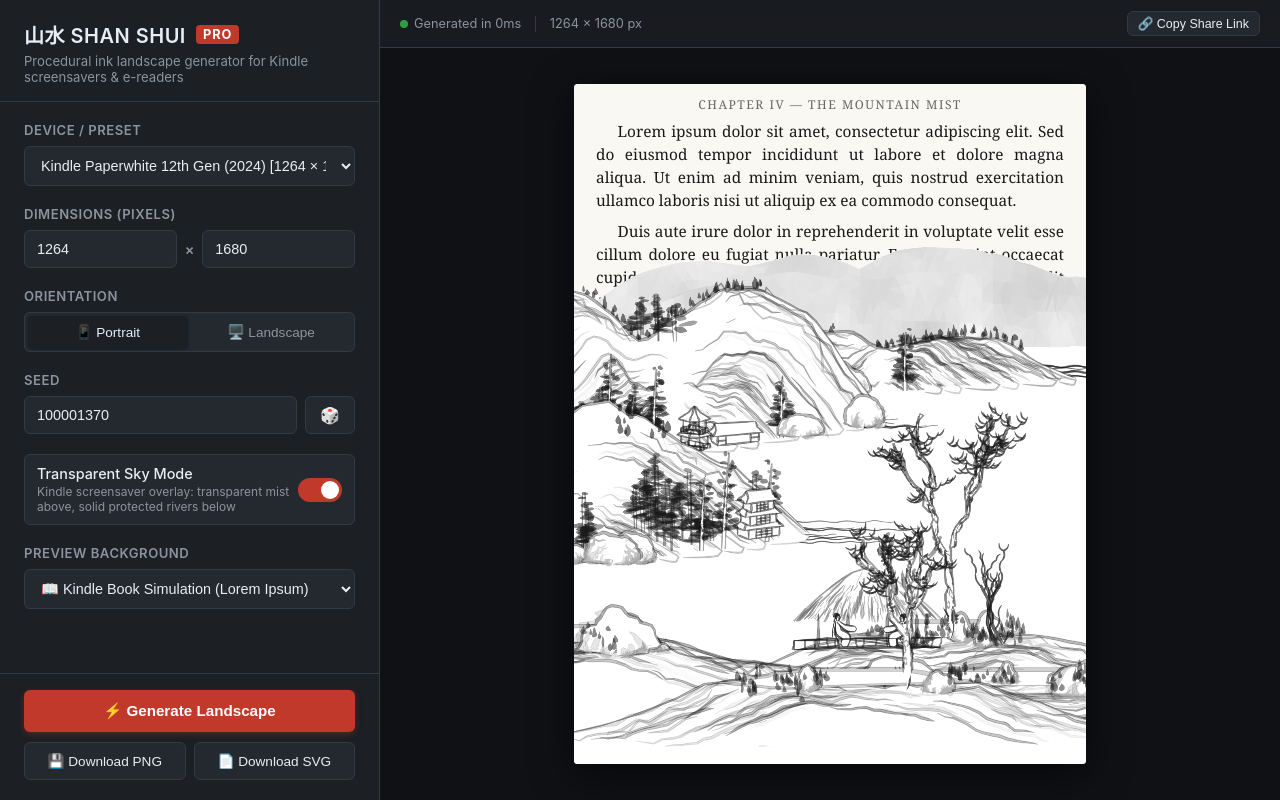
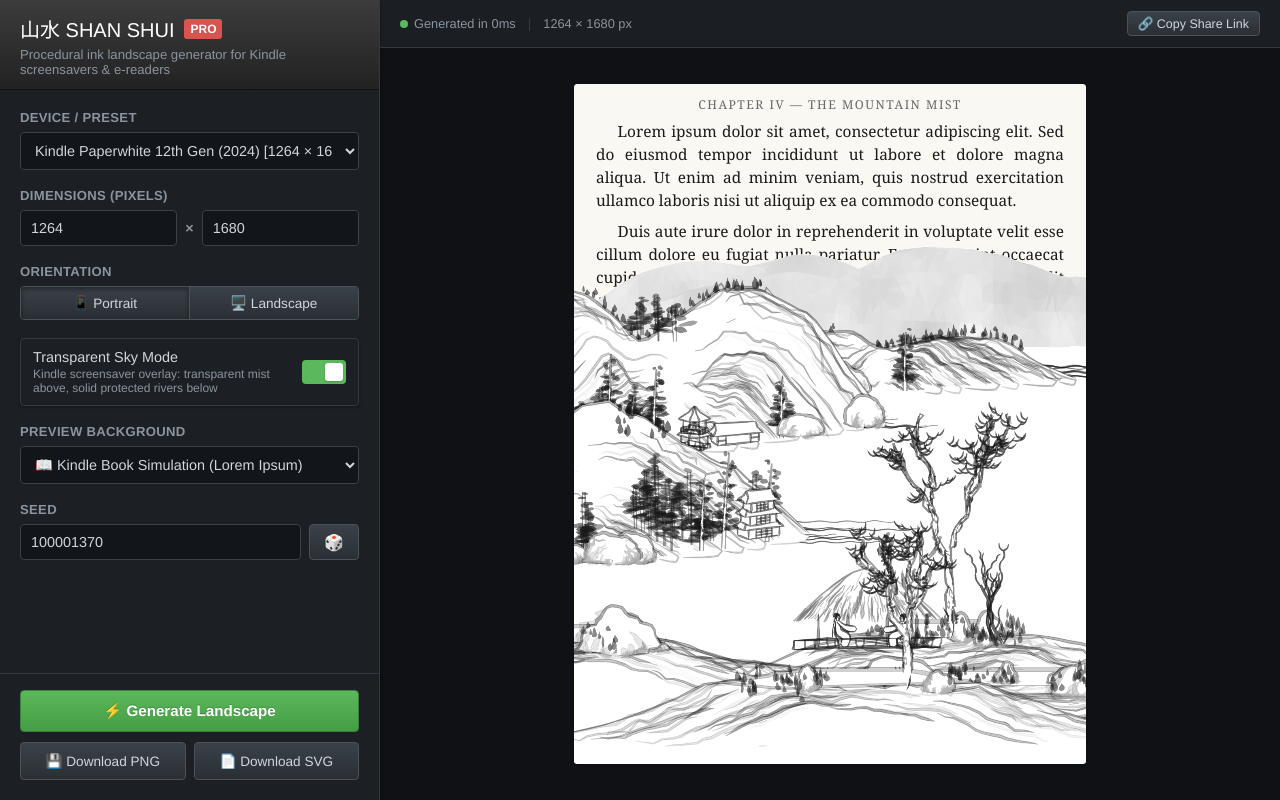
Before and after one commit to nar-io/shan-shui-generator, a plain HTML site: page docs/index.html in a window 1280 px wide. Drawn offline with Linux system fonts and the light colour scheme.

Commit message:
UI: move seed control to bottom, restyle with 2010s-era dark theme

```diff
--- a/docs/index.html
+++ b/docs/index.html
@@ -7,52 +7,48 @@
   <style>
     :root {
       --bg-main: #141619;
-      --bg-panel: #1c1f24;
-      --bg-panel-subtle: #242930;
-      --border-color: #333a44;
-      --accent: #c0392b;
-      --accent-hover: #e74c3c;
-      --text-main: #e6edf3;
+      --bg-panel: #1c2025;
+      --border-color: #343a41;
+      --accent: #5cb85c;
+      --accent-dark: #449d44;
+      --text-main: #d0d6dd;
       --text-muted: #8b949e;
-      --font-ui: -apple-system, BlinkMacSystemFont, "Segoe UI", Roboto, Helvetica, Arial, sans-serif;
+      --font-ui: "Helvetica Neue", Helvetica, Arial, sans-serif;
     }
 
-    * {
-      box-sizing: border-box;
-      margin: 0;
-      padding: 0;
-    }
+    * { box-sizing: border-box; margin: 0; padding: 0; }
 
     body {
       font-family: var(--font-ui);
-      background-color: var(--bg-main);
+      background: var(--bg-main);
       color: var(--text-main);
       display: flex;
       height: 100vh;
       overflow: hidden;
     }
 
-    /* Sidebar controls */
     .sidebar {
       width: 380px;
       min-width: 340px;
-      background-color: var(--bg-panel);
+      background: var(--bg-panel);
       border-right: 1px solid var(--border-color);
       display: flex;
       flex-direction: column;
       height: 100%;
       z-index: 10;
+      box-shadow: 0 1px 3px rgba(0,0,0,0.5);
     }
 
     .header {
-      padding: 20px 24px 16px;
-      border-bottom: 1px solid var(--border-color);
+      padding: 14px 20px 12px;
+      color: #fff;
+      background: linear-gradient(#3c3c3c, #222);
+      border-bottom: 1px solid #111;
     }
 
     .header h1 {
       font-size: 1.25rem;
-      font-weight: 600;
-      letter-spacing: 0.5px;
+      font-weight: 500;
       display: flex;
       align-items: center;
       gap: 10px;
@@ -60,41 +56,32 @@
 
     .seal-badge {
       display: inline-block;
-      background-color: var(--accent);
+      background: #d9534f;
       color: #fff;
-      font-size: 0.8rem;
-      padding: 2px 7px;
-      border-radius: 4px;
+      font-size: 0.75rem;
+      padding: 3px 6px;
+      border-radius: 3px;
       font-weight: 700;
-      letter-spacing: 1px;
     }
 
-    .header p {
-      font-size: 0.82rem;
-      color: var(--text-muted);
-      margin-top: 4px;
-    }
+    .header p { font-size: 0.82rem; color: #8b949e; margin-top: 4px; }
 
     .controls-body {
       flex: 1;
       overflow-y: auto;
-      padding: 20px 24px;
+      padding: 20px;
       display: flex;
       flex-direction: column;
-      gap: 20px;
+      gap: 18px;
     }
 
-    .control-group {
-      display: flex;
-      flex-direction: column;
-      gap: 8px;
-    }
+    .control-group { display: flex; flex-direction: column; gap: 7px; }
 
     .control-label {
       font-size: 0.82rem;
       font-weight: 600;
       text-transform: uppercase;
-      letter-spacing: 0.5px;
+      letter-spacing: 0.3px;
       color: var(--text-muted);
       display: flex;
       justify-content: space-between;
@@ -103,18 +90,20 @@
 
     select, input[type="text"], input[type="number"] {
       width: 100%;
-      background-color: var(--bg-panel-subtle);
-      border: 1px solid var(--border-color);
-      border-radius: 6px;
-      padding: 10px 12px;
+      background: #12151a;
+      border: 1px solid #3a4148;
+      border-radius: 4px;
+      padding: 9px 10px;
       color: var(--text-main);
+      font: inherit;
       font-size: 0.9rem;
       outline: none;
-      transition: border-color 0.15s ease;
+      transition: border-color .15s ease, box-shadow .15s ease;
     }
 
     select:focus, input:focus {
-      border-color: #58a6ff;
+      border-color: #66afe9;
+      box-shadow: 0 0 8px rgba(102,175,233,0.6);
     }
 
     .dim-inputs {
@@ -124,118 +113,82 @@
       gap: 8px;
     }
 
-    .dim-separator {
-      color: var(--text-muted);
-      font-weight: 600;
-      font-size: 0.9rem;
-    }
+    .dim-separator { color: var(--text-muted); font-weight: 600; font-size: 0.9rem; }
 
-    /* Orientation toggle buttons */
     .btn-segmented {
       display: grid;
       grid-template-columns: 1fr 1fr;
-      background-color: var(--bg-panel-subtle);
-      padding: 3px;
-      border-radius: 6px;
-      border: 1px solid var(--border-color);
-      gap: 4px;
+      background: #2a2f35;
+      border: 1px solid #4a525a;
+      border-radius: 4px;
+      overflow: hidden;
     }
 
     .btn-segmented button {
-      background: none;
-      border: none;
-      color: var(--text-muted);
+      background: linear-gradient(#3a4148, #2a2f35);
+      border: 0;
+      border-right: 1px solid #4a525a;
+      color: #d0d6dd;
       padding: 8px;
+      font: inherit;
       font-size: 0.85rem;
-      font-weight: 500;
       cursor: pointer;
+    }
+
+    .btn-segmented button:last-child { border-right: 0; }
+    .btn-segmented button:hover { background: #434b54; }
+    .btn-segmented button.active {
+      background: linear-gradient(#3a4148, #2a2f35);
+      box-shadow: inset 0 2px 5px rgba(0,0,0,0.45);
+      color: #d0d6dd;
+    }
+
+    .seed-row { display: flex; gap: 8px; }
+
+    .btn-icon, .btn-secondary {
+      background: linear-gradient(#3a4148, #2a2f35);
+      border: 1px solid #4a525a;
+      color: #d0d6dd;
       border-radius: 4px;
-      transition: all 0.15s ease;
+      cursor: pointer;
+    }
+
+    .btn-icon {
+      padding: 0 14px;
+      font-size: 1rem;
       display: flex;
       align-items: center;
       justify-content: center;
-      gap: 6px;
     }
 
-    .btn-segmented button.active {
-      background-color: var(--bg-panel);
-      color: var(--text-main);
-      box-shadow: 0 1px 3px rgba(0,0,0,0.3);
-    }
+    .btn-icon:hover, .btn-secondary:hover { background: linear-gradient(#434b54, #343b42); border-color: #5b6670; }
 
-    /* Seed input with buttons */
-    .seed-row {
-      display: flex;
-      gap: 8px;
-    }
-
-    .btn-icon {
-      background-color: var(--bg-panel-subtle);
-      border: 1px solid var(--border-color);
-      color: var(--text-main);
-      border-radius: 6px;
-      padding: 0 14px;
-      font-size: 1rem;
-      cursor: pointer;
-      display: flex;
-      align-items: center;
-      justify-content: center;
-      transition: background 0.15s ease;
-    }
-
-    .btn-icon:hover {
-      background-color: var(--border-color);
-    }
-
-    /* Toggle switch row */
     .toggle-row {
       display: flex;
       align-items: center;
       justify-content: space-between;
       padding: 10px 12px;
-      background-color: var(--bg-panel-subtle);
-      border: 1px solid var(--border-color);
-      border-radius: 6px;
+      background: #1c2025;
+      border: 1px solid #343a41;
+      border-radius: 4px;
       cursor: pointer;
+      box-shadow: 0 1px 3px rgba(0,0,0,0.35);
     }
 
-    .toggle-info {
-      display: flex;
-      flex-direction: column;
-      gap: 2px;
-    }
+    .toggle-info { display: flex; flex-direction: column; gap: 2px; }
+    .toggle-title { font-size: 0.9rem; font-weight: 500; }
+    .toggle-desc { font-size: 0.75rem; color: var(--text-muted); }
 
-    .toggle-title {
-      font-size: 0.9rem;
-      font-weight: 500;
-    }
-
-    .toggle-desc {
-      font-size: 0.75rem;
-      color: var(--text-muted);
-    }
-
-    .switch {
-      position: relative;
-      display: inline-block;
-      width: 44px;
-      height: 24px;
-      flex-shrink: 0;
-    }
-
-    .switch input {
-      opacity: 0;
-      width: 0;
-      height: 0;
-    }
+    .switch { position: relative; display: inline-block; width: 44px; height: 24px; flex-shrink: 0; }
+    .switch input { opacity: 0; width: 0; height: 0; }
 
     .slider {
       position: absolute;
       cursor: pointer;
       top: 0; left: 0; right: 0; bottom: 0;
-      background-color: #484f58;
+      background: #999;
       transition: .2s;
-      border-radius: 24px;
+      border-radius: 4px;
     }
 
     .slider:before {
@@ -245,22 +198,17 @@
       width: 18px;
       left: 3px;
       bottom: 3px;
-      background-color: white;
+      background: #fff;
       transition: .2s;
-      border-radius: 50%;
+      border-radius: 3px;
+      box-shadow: 0 1px 2px rgba(0,0,0,0.2);
     }
 
-    input:checked + .slider {
-      background-color: var(--accent);
-    }
+    input:checked + .slider { background: #5cb85c; }
+    input:checked + .slider:before { transform: translateX(20px); }
 
-    input:checked + .slider:before {
-      transform: translateX(20px);
-    }
-
-    /* Action buttons in footer */
     .sidebar-footer {
-      padding: 16px 24px 20px;
+      padding: 16px 20px 20px;
       border-top: 1px solid var(--border-color);
       display: flex;
       flex-direction: column;
@@ -268,68 +216,49 @@
     }
 
     .btn-primary {
-      background-color: var(--accent);
-      color: white;
-      border: none;
-      border-radius: 6px;
-      padding: 12px;
+      background: linear-gradient(#5cb85c, #449d44);
+      color: #fff;
+      border: 1px solid #398439;
+      border-radius: 4px;
+      padding: 11px;
+      font: inherit;
       font-size: 0.95rem;
       font-weight: 600;
       cursor: pointer;
+      text-shadow: 0 -1px 0 rgba(0,0,0,0.2);
       display: flex;
       align-items: center;
       justify-content: center;
       gap: 8px;
-      transition: background-color 0.15s ease;
-      box-shadow: 0 2px 6px rgba(192, 57, 43, 0.35);
     }
 
-    .btn-primary:hover {
-      background-color: var(--accent-hover);
-    }
-
-    .download-grid {
-      display: grid;
-      grid-template-columns: 1fr 1fr;
-      gap: 8px;
-    }
+    .btn-primary:hover { background: linear-gradient(#449d44, #398439); }
+    .download-grid { display: grid; grid-template-columns: 1fr 1fr; gap: 8px; }
 
     .btn-secondary {
-      background-color: var(--bg-panel-subtle);
-      border: 1px solid var(--border-color);
-      color: var(--text-main);
-      border-radius: 6px;
       padding: 10px;
+      font: inherit;
       font-size: 0.85rem;
-      font-weight: 500;
-      cursor: pointer;
       display: flex;
       align-items: center;
       justify-content: center;
       gap: 6px;
-      transition: all 0.15s ease;
     }
 
-    .btn-secondary:hover {
-      background-color: var(--border-color);
-    }
-
-    /* Main preview stage */
     .preview-stage {
       flex: 1;
       height: 100%;
       display: flex;
       flex-direction: column;
       position: relative;
-      background-color: #0f1115;
+      background: #0f1115;
       overflow: hidden;
     }
 
     .stage-toolbar {
       height: 48px;
-      border-bottom: 1px solid var(--border-color);
-      background-color: rgba(28, 31, 36, 0.8);
-      backdrop-filter: blur(10px);
+      border-bottom: 1px solid #343a41;
+      background: rgba(28,32,37,0.95);
       display: flex;
       align-items: center;
       justify-content: space-between;
@@ -337,27 +266,9 @@
       z-index: 5;
     }
 
-    .toolbar-left, .toolbar-right {
-      display: flex;
-      align-items: center;
-      gap: 12px;
-      font-size: 0.85rem;
-    }
-
-    .status-badge {
-      display: inline-flex;
-      align-items: center;
-      gap: 6px;
-      color: var(--text-muted);
-      font-size: 0.8rem;
-    }
-
-    .status-dot {
-      width: 8px;
-      height: 8px;
-      border-radius: 50%;
-      background-color: #2ea043;
-    }
+    .toolbar-left, .toolbar-right { display: flex; align-items: center; gap: 12px; font-size: 0.85rem; }
+    .status-badge { display: inline-flex; align-items: center; gap: 6px; color: var(--text-muted); font-size: 0.8rem; }
+    .status-dot { width: 8px; height: 8px; border-radius: 50%; background: #5cb85c; }
 
     .canvas-container {
       flex: 1;
@@ -369,49 +280,38 @@
       position: relative;
     }
 
-    /* Preview Canvas Area */
     .viewport-frame {
-      box-shadow: 0 10px 40px rgba(0, 0, 0, 0.6);
+      box-shadow: 0 1px 3px rgba(0,0,0,0.2);
       border-radius: 4px;
       overflow: hidden;
       display: flex;
       align-items: center;
       justify-content: center;
       position: relative;
-      transition: width 0.2s ease, height 0.2s ease;
+      transition: width .2s ease, height .2s ease;
     }
 
-    /* Background Modes */
     .bg-checker {
       background-image:
-        linear-gradient(45deg, #1e2228 25%, transparent 25%),
-        linear-gradient(-45deg, #1e2228 25%, transparent 25%),
-        linear-gradient(45deg, transparent 75%, #1e2228 75%),
-        linear-gradient(-45deg, transparent 75%, #1e2228 75%);
+        linear-gradient(45deg, #ccc 25%, transparent 25%),
+        linear-gradient(-45deg, #ccc 25%, transparent 25%),
+        linear-gradient(45deg, transparent 75%, #ccc 75%),
+        linear-gradient(-45deg, transparent 75%, #ccc 75%);
       background-size: 20px 20px;
-      background-position: 0 0, 0 10px, 10px -10px, -10px 0px;
-      background-color: #14161a;
+      background-position: 0 0, 0 10px, 10px -10px, -10px 0;
+      background-color: #eee;
     }
 
-    .bg-paper {
-      background-color: #f7f4ea;
-    }
+    .bg-paper { background: #f7f4ea; }
+    .bg-dark { background: #121316; }
+    .bg-white { background: #fff; }
 
-    .bg-dark {
-      background-color: #121316;
-    }
-
-    .bg-white {
-      background-color: #ffffff;
-    }
-
-    /* Kindle Preview Simulation Background */
     .kindle-simulation {
       position: absolute;
       top: 0; left: 0; right: 0; bottom: 0;
-      background-color: #faf8f2;
+      background: #faf8f2;
       color: #1a1a1a;
-      font-family: "Georgia", "Baskerville", "Palatino", serif;
+      font-family: Georgia, Baskerville, Palatino, serif;
       padding: 12px 22px 14px;
       display: flex;
       flex-direction: column;
@@ -422,53 +322,17 @@
       line-height: 1.5;
     }
 
-    .kindle-simulation .chapter-head {
-      font-size: 0.76rem;
-      letter-spacing: 1.5px;
-      text-transform: uppercase;
-      text-align: center;
-      opacity: 0.65;
-      margin-bottom: 6px;
-    }
+    .kindle-simulation .chapter-head { font-size: .76rem; letter-spacing: 1.5px; text-transform: uppercase; text-align: center; opacity: .65; margin-bottom: 6px; }
+    .kindle-simulation .text-block { font-size: .96rem; text-align: justify; color: #1a1a1a; flex: 1; overflow: hidden; }
+    .kindle-simulation .text-block p { margin-bottom: 8px; text-indent: 1.4em; }
+    .kindle-simulation .footer-meta { display: flex; justify-content: space-between; font-size: .72rem; opacity: .6; font-family: sans-serif; border-top: 1px solid rgba(0,0,0,.08); padding-top: 6px; margin-top: auto; }
+    #previewCanvas { position: relative; z-index: 2; display: block; max-width: 100%; max-height: 100%; object-fit: contain; }
 
-    .kindle-simulation .text-block {
-      font-size: 0.96rem;
-      text-align: justify;
-      color: #1a1a1a;
-      flex: 1;
-      overflow: hidden;
-    }
-
-    .kindle-simulation .text-block p {
-      margin-bottom: 8px;
-      text-indent: 1.4em;
-    }
-
-    .kindle-simulation .footer-meta {
-      display: flex;
-      justify-content: space-between;
-      font-size: 0.72rem;
-      opacity: 0.6;
-      font-family: sans-serif;
-      border-top: 1px solid rgba(0,0,0,0.08);
-      padding-top: 6px;
-      margin-top: auto;
-    }
-
-    #previewCanvas {
-      position: relative;
-      z-index: 2;
-      display: block;
-      max-width: 100%;
-      max-height: 100%;
-      object-fit: contain;
-    }
-
-    /* Loading overlay */
     .loading-overlay {
       position: absolute;
       top: 0; left: 0; right: 0; bottom: 0;
-      background: rgba(20, 22, 25, 0.7);
+      background: rgba(15,17,21,.85);
+      color: #d0d6dd;
       display: flex;
       flex-direction: column;
       align-items: center;
@@ -477,40 +341,18 @@
       z-index: 20;
       opacity: 0;
       pointer-events: none;
-      transition: opacity 0.2s ease;
+      transition: opacity .2s ease;
     }
 
-    .loading-overlay.active {
-      opacity: 1;
-      pointer-events: auto;
-    }
-
-    .spinner {
-      width: 36px;
-      height: 36px;
-      border: 3px solid rgba(255,255,255,0.2);
-      border-top-color: var(--accent);
-      border-radius: 50%;
-      animation: spin 0.8s linear infinite;
-    }
-
-    @keyframes spin {
-      to { transform: rotate(360deg); }
-    }
+    .loading-overlay.active { opacity: 1; pointer-events: auto; }
+    .spinner { width: 36px; height: 36px; border: 3px solid #343a41; border-top-color: #5cb85c; border-radius: 50%; animation: spin .8s linear infinite; }
+    .loading-overlay #loadingText { color: #d0d6dd !important; }
+    @keyframes spin { to { transform: rotate(360deg); } }
 
     @media (max-width: 900px) {
-      body {
-        flex-direction: column;
-        height: auto;
-        overflow: auto;
-      }
-      .sidebar {
-        width: 100%;
-        height: auto;
-      }
-      .preview-stage {
-        height: 600px;
-      }
+      body { flex-direction: column; height: auto; overflow: auto; }
+      .sidebar { width: 100%; height: auto; }
+      .preview-stage { height: 600px; }
     }
   </style>
 </head>
@@ -576,15 +418,6 @@
         </div>
       </div>
 
-      <!-- Seed Control -->
-      <div class="control-group">
-        <label class="control-label" for="inputSeed">Seed</label>
-        <div class="seed-row">
-          <input type="text" id="inputSeed" placeholder="Seed string or number">
-          <button class="btn-icon" id="btnRandomSeed" title="Generate Random Seed" type="button">🎲</button>
-        </div>
-      </div>
-
       <!-- Transparent Sky Toggle (Waterline Sky Algorithm) -->
       <div class="toggle-row" id="rowTransparent">
         <div class="toggle-info">
@@ -607,6 +440,15 @@
           <option value="dark">🌑 Charcoal Dark (#121316)</option>
           <option value="white">⚪ Solid White (#ffffff)</option>
         </select>
+      </div>
+
+      <!-- Seed Control -->
+      <div class="control-group">
+        <label class="control-label" for="inputSeed">Seed</label>
+        <div class="seed-row">
+          <input type="text" id="inputSeed" placeholder="Seed string or number">
+          <button class="btn-icon" id="btnRandomSeed" title="Generate Random Seed" type="button">🎲</button>
+        </div>
       </div>
     </div>
 
```
